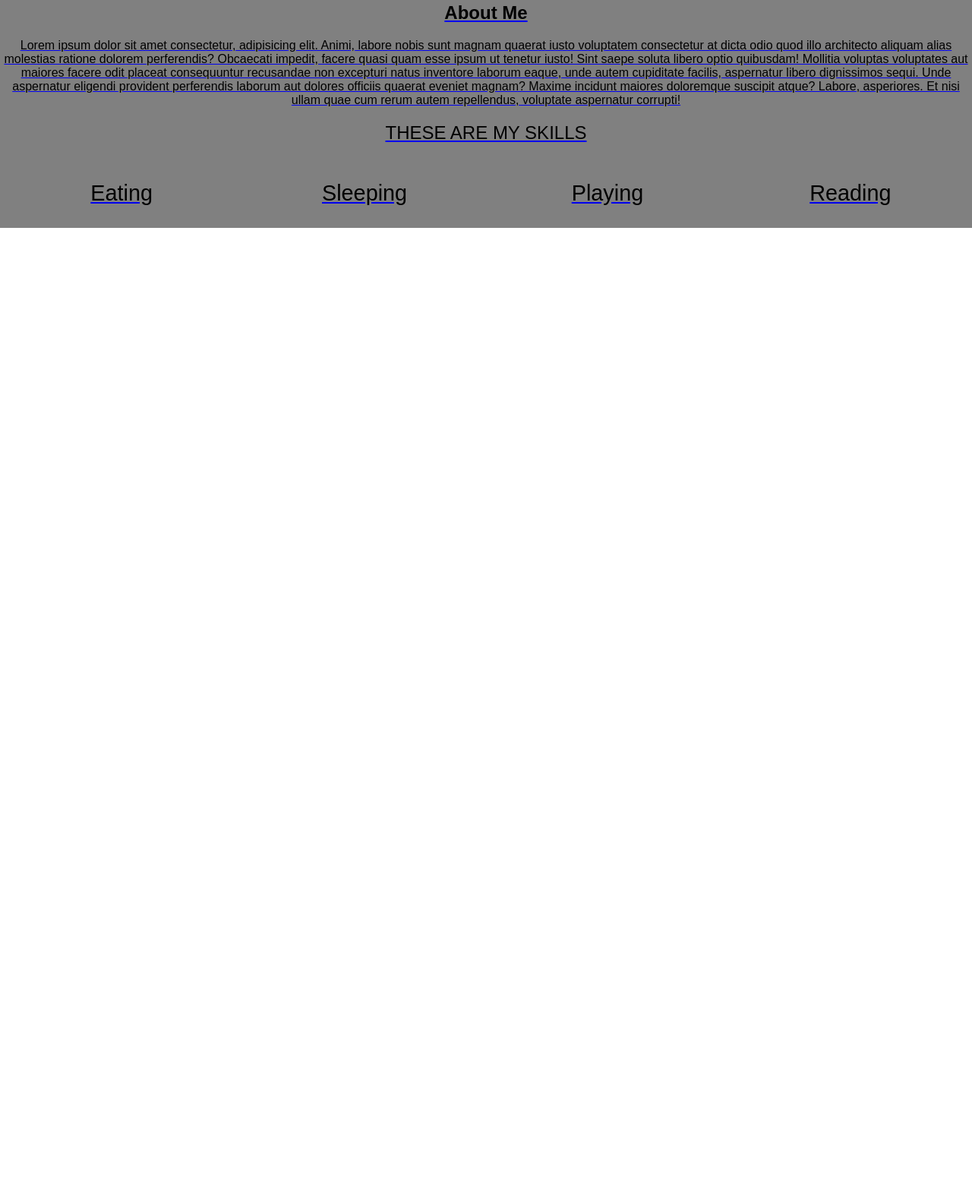
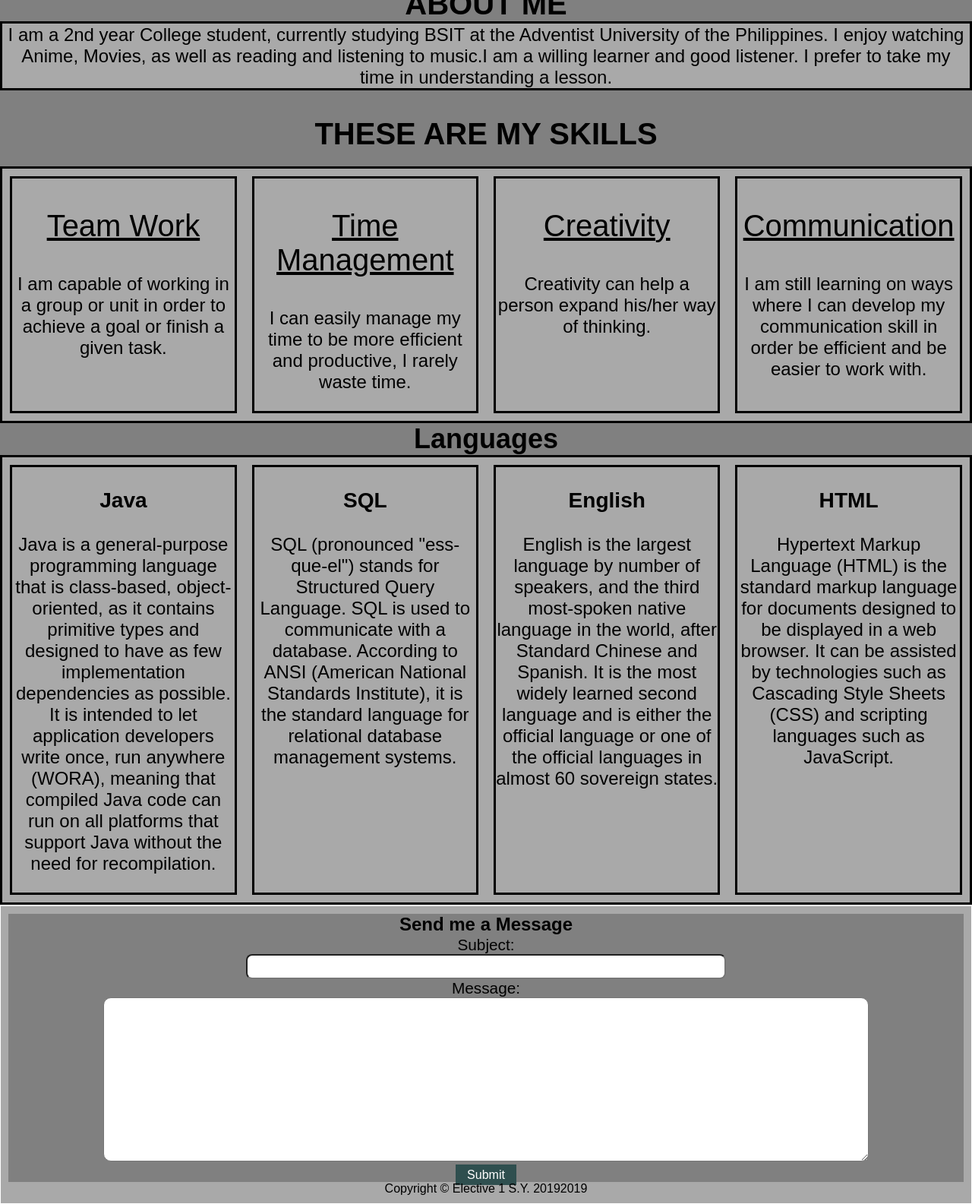
Before and after one commit to rondelhallare/single-page-portfolio, a plain HTML site: page index.html in a window 1280 px wide. Shown: the part 817-2402 px from the top of the page at 76% size. Before the commit the page ends 1117 px from the top, so only its background shows below. Drawn offline with Linux system fonts and the light colour scheme.

Commit message:
Make footer

```diff
--- a/css/main.css
+++ b/css/main.css
@@ -4,109 +4,185 @@ html {
     font-family: Arial, Helvetica, sans-serif;
     scroll-behavior: smooth;
 }
-
 body {
-    margin: 0%;
-    top: 0%;
-    right: 0%;
+    margin: 0px;
+    top: 0;
+    right: 0;
 }
 .portfolio-hero {
-    background: url(../img/mkbhd.jpg) no-repeat center center fixed;
+    background: url(../img/kaws.jpg) no-repeat center center fixed;
     height: 100vh;
     background-size: cover;
     text-align: center;
-    color: white;
+    color:black;
 }
-
-.portfolio-menu ul{
+.portfolio-menu ul {
     margin: 0;
     display: flex;
     justify-content: center;
     padding-top: 15px;
-    font-size: 1.34rem;
+    font-size: 1.50rem;
 }
-
-.portfoliom-menu ul li{
+.portfolio-menu ul li {
     margin: 0px 10px;
     list-style: none;
+}
+.portfolio-menu .menu-item a{
+    color:black;
+    text-decoration: underline;
+    text-transform: uppercase;
 
 }
-.portfolio-menu .menu-item a{
-    color:white;
-    text-decoration:  none;
-    text-transform: uppercase;
-}
-
-.portfolio-profile{
+.portfolio-profile {
     width: 650px;
-    height: 400px;
+    height: 200px;
     position: absolute;
     left: 50%;
-    top: 0%;
     transform: translate(-50%, 50%);
     text-align: center;
-
 }
-
-.portfolio-profile img{
+.portfolio-profile img {
     height: 250px;
     width: 250px;
     border-radius: 50%;
-
 }
 .portfolio-profile h1 {
     font-weight: 300;
     margin: 10px;
     font-size: 3.2rem;
-    color: white;
+    color: black;
 }
-.portfolio-profile h2{
+.portfolio-profile h2 {
+    background-color: transparent;
     font-weight: 300;
-    margin: 0;
+    margin: 0px;
     font-size: 2.3rem;
     color: black;
 }
 
-/*main*/
-
-main{
+/* MAIN */
+main {
+    font-size: 1.5rem;
+    margin: 0.1px;
+    padding: 0.1px;
+    text-align: center;
+    color: black;
+    text-decoration: none;
+}
+#About {
+    font-size: 2.5rem;
+    margin: 0px;
+    padding: 0px;
+    color: black;
+}
+#About h2{
+    background-color: gray;
+    margin: 0px;
+    font-size: 2.5rem;
+}
+#About p {
+    border-style: solid;
+    background-color: darkgray;
+    padding: 0.1px;
+    margin:0.1px;
+    font-size: 1.5rem;
+    font-weight: 300;
+}
+#skills {
+    color: black;
+    background-color: gray;
+    padding-top: 15px;
+}
+#skills h2 {
+    font-size: 2.5rem;
+    margin: 20px 0px;
+}
+#skills h3 {
+    text-decoration: underline;
+    font-size: 2.5rem;
+    font-weight: 300;
+}
+.skill-main-grid {
+    text-align: center;
+    border-style: solid;
+    background-color: darkgrey;
+    display: grid;
+    grid-template-columns: repeat(4, 1fr);
+}
+.skill-grid1 {
+    border-style: solid;
+    margin:10px;
+}
+.skill-grid2 {
+    border-style: solid;
+    margin:10px;
+}
+.skill-grid3 {
+    border-style: solid;
+    margin:10px;
+}
+.skill-grid4 {
+    border-style: solid;
+    margin:10px;
+}
+.skill-main-grid h2 {
+    background-color: gray;
+    font-size: 1.5rem;
+    text-decoration: underline;
+}
+h2{
     background-color: gray;
     margin: 0.1px;
     padding: 0.1px;
+}
+.portfolio-form {
+    background-color: gray;
+    margin: 0.3px;
+    padding:0.3px;
+}
+.form-label {
+    padding: 10px 0px;
+    font-size: 1.3rem;
+}
+.form-input input{
+    width: 50%;
+    height: 50%;
+    padding: 7px 0px;
+    border-radius: 8px;
+}
+.form-input input:focus {
+    transition: .7s;
+    border-color: blue;
+    outline: 0;
+    box-shadow: 0 0 0 .2rem rgba(0,123,225,25);
+}
+.form-input-textarea {
+    font-family: Arial, Helvetica, sans-serif;
+    border-radius: 10px;
+    width: 80%;
+    padding: 7px 0px;
+    height: 200px;
+}
+.form-input-textarea textarea:focus {
+    transition:.7s;
+    border-color: blue;
+    outline: 0;
+    box-shadow: 0 0 0 .2rem rgba(0,123,225,25);
+}
+.form-submit {
+    margin-top: 5px;
+    text-align: center;
+}
+.btn-submit {
+    padding: 5px 15px;
+    text-decoration: none;
+    color: white;
+    background-color: darkslategray;
+}
+footer {
     color: black;
     text-align: center;
+    background-color: darkgray;
+    margin: 1px;
+    padding: 10px;
 }
-#about{
-    text-align: center;
-    padding: 0;
-    margin: 0;
-
-}
-#about h2{
-    text-align: justify
-    padding: 0px;
-
-}
-#skills {
-    text-align: center;
-    color: black;
-}
-#skills h2 {
-    font-size: 1.5rem;
-    font-weight: 300;
-    margin: 20px 0px;
-}
-#skills h3 {
-    text-align: center;
-    font-size: 1.8rem;
-    font-weight: 300;
-}
-.skill-main-grid {
-    display: grid;
-    grid-template-columns: repeat(4, 1fr);
-
-}
-.skill-main-grid h2 {
-    font-size: 1.8rem;
-
-}
--- a/index.html
+++ b/index.html
@@ -15,41 +15,92 @@
                     <li class="menu-item"><a href="#">Home</a></li>
                     <li class="menu-item"><a href="#about">About Me</a></li>
                     <li class="menu-item"><a href="#skills">Skills</a></li>
-                    <li class="menu-item"><a href="#contact">Contact</li>
+                    <li class="menu-item"><a href="#contact">Contact</a></li>
                 </ul>
                 <div class="portfolio-profile">
                     <img alt="profile-pic" src="img/pengu.jpg">
                     <h1>Rondel Charles T. Hallare</h1>
-                    <h2>Pro Gamer</h2>
+                    <h2>BSIT Student</h2>
                 </div>
             </div>
         </div>
     </header>
     <main>
         <div id="About">
-            <h2>About Me</h2>
-            <p>Lorem ipsum dolor sit amet consectetur, adipisicing elit. Animi, labore nobis sunt magnam quaerat iusto voluptatem consectetur at dicta odio quod illo architecto aliquam alias molestias ratione dolorem perferendis? Obcaecati impedit, facere quasi quam esse ipsum ut tenetur iusto! Sint saepe soluta libero optio quibusdam! Mollitia voluptas voluptates aut maiores facere odit placeat consequuntur recusandae non excepturi natus inventore laborum eaque, unde autem cupiditate facilis, aspernatur libero dignissimos sequi. Unde aspernatur eligendi provident perferendis laborum aut dolores officiis quaerat eveniet magnam? Maxime incidunt maiores doloremque suscipit atque? Labore, asperiores. Et nisi ullam quae cum rerum autem repellendus, voluptate aspernatur corrupti!</p>
+            <h2>ABOUT ME</h2>
+            <p> I am a 2nd year College student, currently studying BSIT at the Adventist University of the Philippines. I enjoy watching Anime, Movies, as well as reading and listening to music.I am a willing learner and good listener. I prefer to take my time in understanding a lesson.</p>
         </div>
+
         <div id="skills">
                 <h2>THESE ARE MY SKILLS</h2>
                 <div class="skill-main-grid">
                         <div class="skill-grid1">
-               <h3>Eating</h3>
+                            <h3>Team Work</h3>
+                            <p>I am capable of working in a group or unit in order to achieve a goal or finish a given task.</p>
                         </div>
                         <div class="skill-grid2">
-                <h3>Sleeping</h3>
+                            <h3>Time Management</h3>
+                            <p>I can easily manage my time to be more efficient and productive, I rarely waste time.</p>
                         </div>
                         <div class="skill-grid3">
-                <h3>Playing</h3>
+                            <h3>Creativity</h3>
+                            <p>Creativity can help a person expand his/her way of thinking. </p>
                         </div>
                         <div class="skill-grid4">
-                <h3>Reading</h3>
+                            <h3>Communication</h3>
+                            <p>I am still learning on ways where I can develop my communication skill in order be efficient and be easier to work with.</p>
                         </div>
                 </div>
         </div>
+                <h2>Languages</h2>
+                <div class="skill-main-grid">
+                    <div class="skill-grid1">
+                            <h3>Java</h3>
+                            <p>Java is a general-purpose programming language that is class-based, object-oriented, as it contains primitive types and designed to have as few implementation dependencies as possible. It is intended to let application developers write once, run anywhere (WORA), meaning that compiled Java code can run on all platforms that support Java without the need for recompilation.</p>
+                    </div>
+                    <div class="skill-grid2">
+                            <h3>SQL</h3>
+                            <p> SQL (pronounced "ess-que-el") stands for Structured Query Language. SQL is used to communicate with a database. According to ANSI (American National Standards Institute), it is the standard language for relational database management systems.</p>
+                    </div>
+                    <div class="skill-grid3">
+                            <h3>English</h3>
+                            <p>English is the largest language by number of speakers, and the third most-spoken native language in the world, after Standard Chinese and Spanish. It is the most widely learned second language and is either the official language or one of the official languages in almost 60 sovereign states.</p>
+                    </div>
+                    <div class="skill-grid4">
+                            <h3>HTML</h3>
+                            <p>Hypertext Markup Language (HTML) is the standard markup language for documents designed to be displayed in a web browser. It can be assisted by technologies such as Cascading Style Sheets (CSS) and scripting languages such as JavaScript.</p>
+                    </div>
+                </div>
+    </div>
+    </main>
+    <div id="contact">
 
+        </div>
+<footer>
+        <form class="portfolio-form">
+            <h2>Send me a Message</h2>
+            <div class="form-row">
+                <label class="form-label">Subject: </label>
+                <div class="form-input">
+                    <input id="mailSubject" class="form-input-text" type="text">
+                </div>
+            </div>
+            <div class="form-row">
+                <label class="form-label">Message: </label>
+                <div class="form-input">
+                    <textarea id="mailMessage" class="form-input-textarea"></textarea>
+                </div>
+            </div>
+            <div class="form-submit">
+                <a onmouseover="appendMailTo()" id="sendMail" href="hallarerondel@gmail.com" class="btn-submit">Submit</a>
+            </div>
+        </form>
+    <div class"footer">
+        Copyright &copy; Elective 1 S.Y. 2019<span id="getYear"></span>
 
+    </div>
 
-    </main>
+</footer>
+<script src="js/main.js"></script>
 </body>
 </html>
--- a/js/main.js
+++ b/js/main.js
@@ -0,0 +1,15 @@
+function appendMailTo(){
+    let message = document.getElementById("mailMessage").value;
+    let subject = document.getElementById("mailSubject").value;
+    console.log(subject);
+    console.log(message);
+
+    let mailToAttr = document.getElementById("sendMail");
+    mailToAttr.setAttribute("href", "mailto:hallarerondel@gmail.com?"+subject+"&body="+message);
+
+
+}
+let date = new Date();
+let yearPos = document.getElementById("getYear");
+let currYear = date.getFullYear();
+yearPos.innerHTML = currYear;
```
Also changed, not shown: img/bg.jpg (added), img/bg1.jpg (added), img/city.jpg (added), img/pew.jpg (added), img/r&m.jpg (added), img/tttt.jpg (added), 1 other file. Lines whose indentation alone changed are shown as unchanged.
